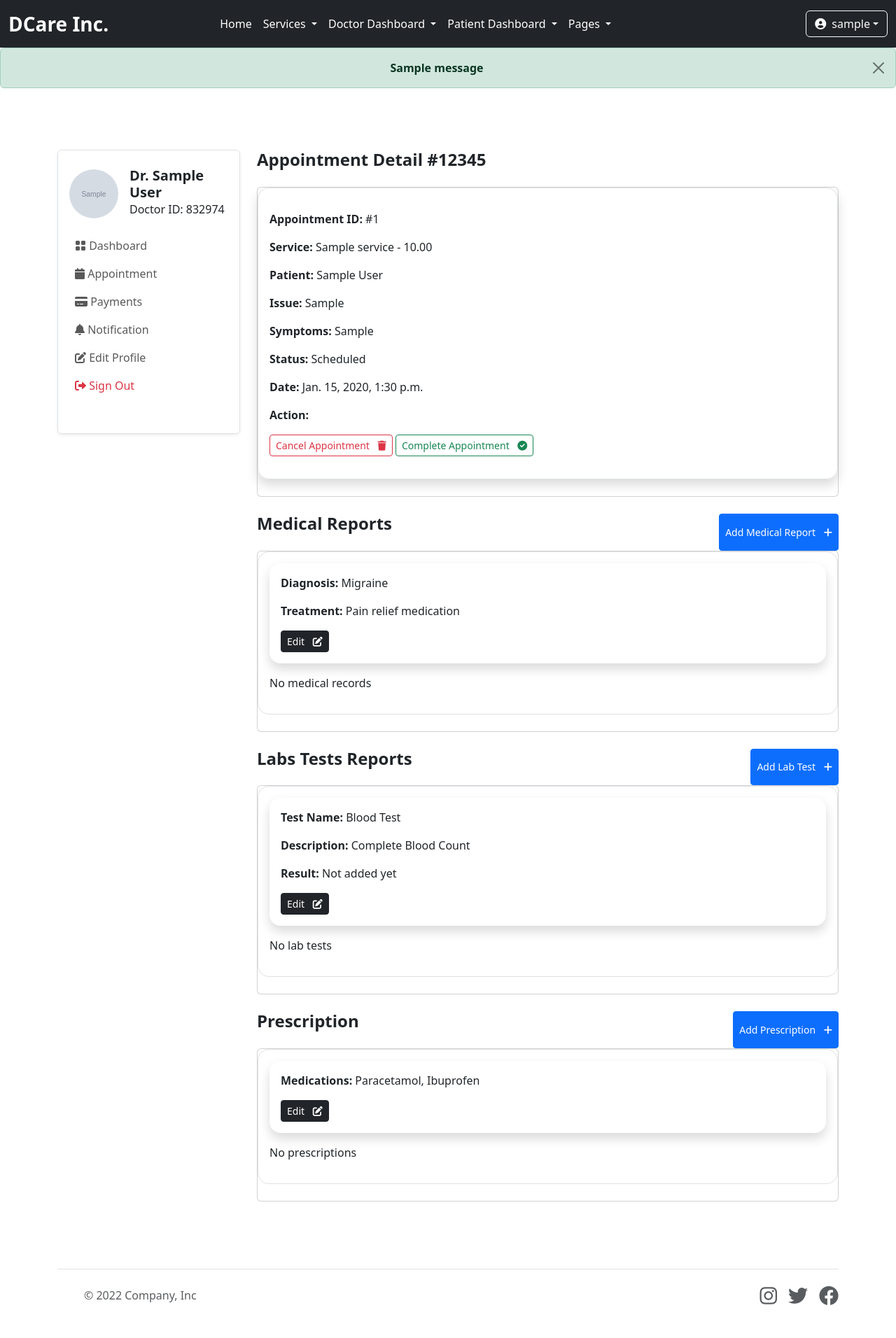
After one commit to mttaherpoor/hms, a Django app: page /doctor/appointments/1/ in a window 1280 px wide. The commit adds this page. Shown: the whole page at 70% size. Run offline with Django 5.2, Linux system fonts and the light colour scheme; a user stored in the database is signed in; tables that the repository leaves empty hold one stand-in row (values such as "Sample post"); grey boxes marked "Sample" are stand-in pictures; one stand-in notice (Sample message) is shown; parts of the project's set-up code (start-up, migrations or seed data) failed here and were passed over.

Commit message:
feat: add doctor appointment management

```diff
--- a/base/models.py
+++ b/base/models.py
@@ -26,7 +26,7 @@ class Service(models.Model):
         return f'{self.name} - {self.cost}'
 
     def get_absolute_url(self):
-        return reverse("service_datail", kwargs={"pk": self.pk})
+        return reverse("base:service-datail", kwargs={"pk": self.pk})
 
     @property
     def image_data(self):
@@ -70,6 +70,8 @@ class Appointment(models.Model):
     def __str__(self):
         return f"{self.patient.full_name} with {self.doctor.full_name}"
 
+    def get_absolute_url(self):
+        return reverse("doctor:appointment-detail", kwargs={"appointment_id": self.appointment_id})
 
 class MedicalRecord(models.Model):
     appointment = models.ForeignKey(Appointment, on_delete=models.CASCADE)
--- /dev/null
+++ b/doctor/templates/doctor/appointment_detail.html
@@ -0,0 +1,171 @@
+{% extends '_base.html' %}
+
+{% load static %}
+
+{% block page_title %}
+    Appointments
+{% endblock %}
+
+{% block content %}
+<section class="pt-5 pb-5">
+    <div class="container">
+        <div class="row mt-0 mt-md-4">
+
+            {% include "doctor/sidebar.html" %}
+
+            <div class="col-lg-9 col-md-8 col-12">
+                <h4 class="mb-0 mb-4 fw-bold">Appointment Detail #12345</h4>
+                <div class="card mb-4">
+                    <div class="shadow border p-3 mb-4 rounded-4">
+                        <p>
+                            <a>
+                            <p><span class="fw-semibold text-dark">Appointment ID:</span> #{{appointment.appointment_id}}</p>
+                            <p><span class="fw-semibold text-dark">Service:</span> {{appointment.service}}</p>
+                            <p><span class="fw-semibold text-dark">Patient:</span> {{appointment.patient}}</p>
+                            <p><span class="fw-semibold text-dark">Issue:</span> {{appointment.issues}}</p>
+                            <p><span class="fw-semibold text-dark">Symptoms:</span> {{appointment.symptoms}}</p>
+                            <p><span class="fw-semibold text-dark">Status:</span> {{appointment.get_status_display}}</p>
+                            <p><span class="fw-semibold text-dark">Date:</span> {{appointment.appointment_date}}</p>
+                                <p>
+                                    <span class="fw-semibold text-dark">Action:</span>
+                                    {% if appointment.status == appointment.APPOINTMENT_STATUS_SCHEDULED  %}
+
+                                        <form action="{% url 'doctor:appointment-cancel' appointment.appointment_id %}" method="post" style="display:inline;">
+                                            {% csrf_token %}
+                                            <button type="submit" class="btn btn-outline-danger btn-sm">
+                                                Cancel Appointment <i class="fas fa-trash ms-2"></i>
+                                            </button>
+                                        </form>
+
+                                        <form action="{% url 'doctor:appointment-completed' appointment.appointment_id %}" method="post" style="display:inline;">
+                                            {% csrf_token %}
+                                            <button type="submit" class="btn btn-outline-success btn-sm ">
+                                                Complete Appointment <i class="fas fa-check-circle ms-2"></i>
+                                            </button>
+                                        </form>
+                                    {% endif %}
+
+                                    {% if appointment.status == appointment.APPOINTMENT_STATUS_CANCELLED  %}
+                                        <form action="{% url 'doctor:appointment-activate' appointment.appointment_id %}" method="post" style="display:inline;">
+                                            {% csrf_token %}
+                                            <button type="submit" class="btn btn-outline-warning btn-sm">
+                                                Activate Appointment <i class="fas fa-check ms-2"></i>
+                                            </button>
+                                        </form>
+                                    {% endif %}
+
+                                    {% if appointment.status == appointment.APPOINTMENT_STATUS_COMPLETED  %}
+                                        <a href="#" class="btn btn-outline-success btn-sm">Completed <i class="fas fa-circle ms-2"></i></a>
+                                    {% endif %}
+                                </p>
+                            </a>
+                        </p>
+                    </div>
+                </div>
+
+                <div id="medical-report">
+                    <div class="d-flex justify-content-between">
+                        <h4 class="mb-0 mb-4 fw-bold">Medical Reports</h4>
+                        <button class="btn btn-primary btn-sm" type="button" data-bs-toggle="collapse" data-bs-target="#collapseMedicalReport" aria-expanded="false" aria-controls="collapseMedicalReport">Add Medical Report <i class="fas fa-plus ms-2"></i></button>
+                    </div>
+                    <div class="collapse" id="collapseMedicalReport">
+                        <div class="border p-3 mb-4 rounded-4">
+                            <form action="#" method="POST">
+                                <input type="text" class="form-control mb-3" name="diagnosis" placeholder="Diagnosis" />
+                                <input type="text" class="form-control mb-3" name="treatment" placeholder="Treatment" />
+                                <button class="btn btn-secondary btn-sm">Save <i class="fas fa-save ms-2"></i></button>
+                            </form>
+                        </div>
+                    </div>
+
+                    <div class="card mb-4">
+                        <div class="border p-3 mb-4 rounded-4">
+                            <div class="shadow p-3 rounded-4 mb-3">
+                                <p><span class="fw-semibold text-dark">Diagnosis:</span> Migraine</p>
+                                <p><span class="fw-semibold text-dark">Treatment:</span> Pain relief medication</p>
+                                <button class="btn btn-dark btn-sm" type="button" data-bs-toggle="collapse" data-bs-target="#collapseMedicalRecord1" aria-expanded="false" aria-controls="collapseMedicalRecord1">Edit <i class="fas fa-edit ms-2"></i></button>
+                                <div class="collapse mt-3" id="collapseMedicalRecord1">
+                                    <div class="border p-3 rounded-4">
+                                        <form action="#" method="POST">
+                                            <input type="text" class="form-control mb-3" value="Migraine" name="diagnosis" placeholder="Diagnosis" />
+                                            <input type="text" class="form-control mb-3" value="Pain relief medication" name="treatment" placeholder="Treatment" />
+                                            <button class="btn btn-secondary btn-sm">Save Changes <i class="fas fa-save ms-2"></i></button>
+                                        </form>
+                                    </div>
+                                </div>
+                            </div>
+                            <p>No medical records</p>
+                        </div>
+                    </div>
+                </div>
+
+                <div id="lab-test">
+                    <div class="d-flex justify-content-between">
+                        <h4 class="mb-0 mb-4 fw-bold">Labs Tests Reports</h4>
+                        <button class="btn btn-primary btn-sm" type="button" data-bs-toggle="collapse" data-bs-target="#collapseLabTest" aria-expanded="false" aria-controls="collapseLabTest">Add Lab Test <i class="fas fa-plus ms-2"></i></button>
+                    </div>
+                    <div class="collapse" id="collapseLabTest">
+                        <div class="border p-3 mb-4 rounded-4">
+                            <form action="#" method="POST">
+                                <input type="text" class="form-control mb-3" name="test_name" placeholder="Test name" />
+                                <input type="text" class="form-control mb-3" name="description" placeholder="Description" />
+                                <button class="btn btn-secondary btn-sm">Save <i class="fas fa-save ms-2"></i></button>
+                            </form>
+                        </div>
+                    </div>
+                    <div class="card mb-4">
+                        <div class="border p-3 mb-4 rounded-4">
+                            <div class="shadow p-3 rounded-4 mb-3">
+                                <p><span class="fw-semibold text-dark">Test Name:</span> Blood Test</p>
+                                <p><span class="fw-semibold text-dark">Description:</span> Complete Blood Count</p>
+                                <p><span class="fw-semibold text-dark">Result:</span> Not added yet</p>
+                                <button class="btn btn-dark btn-sm" type="button" data-bs-toggle="collapse" data-bs-target="#collapseLabTest1" aria-expanded="false" aria-controls="collapseLabTest1">Edit <i class="fas fa-edit ms-2"></i></button>
+                                <div class="collapse mt-3" id="collapseLabTest1">
+                                    <div class="border p-3 rounded-4">
+                                        <form action="#" method="POST">
+                                            <input type="text" class="form-control mb-3" value="Blood Test" name="test_name" placeholder="Test name" />
+                                            <input type="text" class="form-control mb-3" value="Complete Blood Count" name="description" placeholder="Description" />
+                                            <button class="btn btn-secondary btn-sm">Save Changes <i class="fas fa-save ms-2"></i></button>
+                                        </form>
+                                    </div>
+                                </div>
+                            </div>
+                            <p>No lab tests</p>
+                        </div>
+                    </div>
+                </div>
+
+                <div class="d-flex justify-content-between">
+                    <h4 class="mb-0 mb-4 fw-bold">Prescription</h4>
+                    <button class="btn btn-primary btn-sm" type="button" data-bs-toggle="collapse" data-bs-target="#collapsePrescription" aria-expanded="false" aria-controls="collapsePrescription">Add Prescription <i class="fas fa-plus ms-2"></i></button>
+                </div>
+                <div class="collapse" id="collapsePrescription">
+                    <div class="border p-3 mb-4 rounded-4">
+                        <form action="#" method="POST">
+                            <textarea class="form-control mb-3" name="medications" placeholder="Medications"></textarea>
+                            <button class="btn btn-secondary btn-sm">Save <i class="fas fa-save ms-2"></i></button>
+                        </form>
+                    </div>
+                </div>
+                <div class="card mb-4">
+                    <div class="border p-3 mb-4 rounded-4">
+                        <div class="shadow p-3 rounded-4 mb-3">
+                            <p><span class="fw-semibold text-dark">Medications:</span> Paracetamol, Ibuprofen</p>
+                            <button class="btn btn-dark btn-sm" type="button" data-bs-toggle="collapse" data-bs-target="#collapsePrescription1" aria-expanded="false" aria-controls="collapsePrescription1">Edit <i class="fas fa-edit ms-2"></i></button>
+                            <div class="collapse mt-3" id="collapsePrescription1">
+                                <div class="border p-3 rounded-4">
+                                    <form action="#" method="POST">
+                                        <input type="text" class="form-control mb-3" name="medications" value="Paracetamol, Ibuprofen" placeholder="Medications" />
+                                        <button class="btn btn-secondary btn-sm">Save Changes <i class="fas fa-save ms-2"></i></button>
+                                    </form>
+                                </div>
+                            </div>
+                        </div>
+                        <p>No prescriptions</p>
+                    </div>
+                </div>
+            </div>
+        </div>
+    </div>
+</section>
+{% endblock %}
--- a/doctor/templates/doctor/sidebar.html
+++ b/doctor/templates/doctor/sidebar.html
@@ -8,7 +8,7 @@
         <div class="collapse navbar-collapse p-3" id="sidenav">
             <div class="navbar-nav flex-column">
                 <div class="d-flex align-items-center mb-3">
-                    <img src="https://media.istockphoto.com/id/177373093/photo/indian-male-doctor.jpg?s=612x612&w=0&k=20&c=5FkfKdCYERkAg65cQtdqeO_D0JMv6vrEdPw3mX1Lkfg=" alt="avatar" class="rounded-circle avatar-xl" style="width: 70px; height: 70px; object-fit: cover" />
+                    <img src="{{ doctor.image_data.url }}" alt="{{ doctor.image_data.alt }}" class="rounded-circle avatar-xl" style="width: 70px; height: 70px; object-fit: cover" />
                     <div class="ms-3">
                         <h5 class="mb-0 fw-bold">Dr. {{doctor.full_name }}</h5>
                         <p class="mb-1 fs-6">Doctor ID: 832974</p>
@@ -16,23 +16,28 @@
                 </div>
                 <ul class="list-unstyled ms-n2 mb-4">
                     <li class="nav-item">
-                        <a class="dropdown-item nav-link" href="/doctor/dashboard.html"><i class="bi bi-grid-fill"></i> Dashboard</a>
+                        <a class="dropdown-item nav-link" href="{% url 'doctor:dashboard' %}"><i class="bi bi-grid-fill"></i> Dashboard</a>
                     </li>
                     <li class="nav-item">
-                        <a class="dropdown-item nav-link" href="/doctor/appointments.html"><i class="fas fa-calendar"></i> Appointment</a>
+                        <a class="dropdown-item nav-link" href="{% url 'doctor:appointment-list' %}"><i class="fas fa-calendar"></i> Appointment</a>
                     </li>
 
                     <li class="nav-item">
-                        <a class="dropdown-item nav-link" href="/doctor/payments.html"><i class="fas fa-credit-card"></i> Payments</a>
+                        <a class="dropdown-item nav-link" href="{% url 'doctor:dashboard' %}"><i class="fas fa-credit-card"></i> Payments</a>
                     </li>
                     <li class="nav-item">
-                        <a class="dropdown-item nav-link" href="/doctor/notifications.html"><i class="fas fa-bell"></i> Notification</a>
+                        <a class="dropdown-item nav-link" href="{% url 'doctor:dashboard' %}"><i class="fas fa-bell"></i> Notification</a>
                     </li>
                     <li class="nav-item">
-                        <a class="nav-link" href="/doctor/profile.html"> <i class="fas fa-edit"></i> Edit Profile </a>
+                        <a class="nav-link" href="{% url 'doctor:dashboard' %}"> <i class="fas fa-edit"></i> Edit Profile </a>
                     </li>
                     <li class="nav-item">
-                        <a class="nav-link" href="../auth/login.html"> <i class="fas fa-sign-out-alt"></i> Sign Out </a>
+                        <form action="{% url 'logout' %}" method="post">
+                            {% csrf_token %}
+                            <button type="submit" class="nav-link border-0 bg-transparent text-danger">
+                                <i class="fas fa-sign-out-alt"></i> Sign Out
+                            </button>
+                        </form>
                     </li>
                 </ul>
             </div>
--- a/doctor/urls.py
+++ b/doctor/urls.py
@@ -6,5 +6,12 @@ app_name = 'doctor'
 
 urlpatterns = [
     path('',views.DashboardView.as_view(),name='dashboard'),
+    path('appointments/',views.AppointmentsView.as_view(),name='appointment-list'),
+    path('appointments/<str:appointment_id>/',views.AppointmentDetailView.as_view(),name='appointment-detail'),
+
+    path('appointments/<str:appointment_id>/cancel/',views.AppointmentCancelView.as_view(),name='appointment-cancel'),
+    path('appointments/<str:appointment_id>/aactivate/',views.AppointmentActivateView.as_view(),name='appointment-activate'),
+    path('appointments/<str:appointment_id>/acomplete/',views.AppointmentCompletedView.as_view(),name='appointment-completed'),
+
 
 ]
--- a/doctor/views.py
+++ b/doctor/views.py
@@ -1,7 +1,10 @@
-from django.views.generic import DetailView,TemplateView
+from django.contrib import messages
 from django.contrib.auth.mixins import LoginRequiredMixin
+from django.shortcuts import get_object_or_404, redirect
+from django.views.generic import DetailView, TemplateView, ListView, View
+
 from .models import Doctor,Notification
-from base.models import Appointment
+from base.models import Appointment, LabTest, MedicalRecord, Prescription
 
 class DashboardView(LoginRequiredMixin, TemplateView):
     template_name = 'doctor/dashboard.html'
@@ -15,3 +18,87 @@ class DashboardView(LoginRequiredMixin, TemplateView):
         context["appointments"] =Appointment.objects.filter(doctor=doctor)
 
         return context
+
+
+class AppointmentsView(LoginRequiredMixin, ListView):
+    model = Appointment
+    template_name = "doctor/appointments.html"
+    context_object_name = "appointments"
+
+    def get_queryset(self):
+        doctor = Doctor.objects.get(user=self.request.user)
+        return Appointment.objects.filter(doctor=doctor)
+
+    def get_context_data(self, **kwargs):
+        context = super().get_context_data(**kwargs)
+        context["doctor"] = Doctor.objects.get(user=self.request.user)
+        return context
+
+
+class AppointmentDetailView(LoginRequiredMixin, DetailView):
+    model = Appointment
+    slug_field = "appointment_id"
+    slug_url_kwarg = "appointment_id"
+    template_name = 'doctor/appointment_detail.html'
+
+    def get_queryset(self):
+        doctor = Doctor.objects.get(user=self.request.user)
+        return Appointment.objects.filter(doctor=doctor)
+
+    def get_context_data(self, **kwargs):
+        context = super().get_context_data(**kwargs)
+        doctor = Doctor.objects.get(user=self.request.user)
+        appointment = self.object
+
+        context["doctor"] = doctor
+        context["appointments"] =appointment
+        context["medical_recoreds"] =MedicalRecord.objects.filter(appointment=appointment)
+        context["lab_tests"] =LabTest.objects.filter(appointment=appointment)
+        context["prescriptions"] =Prescription.objects.filter(appointment=appointment)
+
+        return context
+
+
+class AppointmentCancelView(LoginRequiredMixin, View):
+
+    def post(self, request, *args, **kwargs):
+        doctor = Doctor.objects.get(user=request.user)
+
+        appointment = get_object_or_404(Appointment,appointment_id=self.kwargs["appointment_id"],doctor=doctor)
+
+        appointment.status = Appointment.APPOINTMENT_STATUS_CANCELLED
+        appointment.save(update_fields=["status"])
+
+        messages.success(request, "Appointment Cancelled Successfully")
+
+        return redirect(appointment.get_absolute_url())
+
+
+class AppointmentActivateView(LoginRequiredMixin, View):
+
+    def post(self, request, *args, **kwargs):
+        doctor = Doctor.objects.get(user=request.user)
+
+        appointment = get_object_or_404(Appointment,appointment_id=self.kwargs["appointment_id"],doctor=doctor)
+
+        appointment.status = Appointment.APPOINTMENT_STATUS_SCHEDULED
+        appointment.save(update_fields=["status"])
+
+        messages.success(request, "Appointment Re-SCHEDULED Successfully")
+
+        return redirect(appointment.get_absolute_url())
+
+
+class AppointmentCompletedView(LoginRequiredMixin, View):
+
+    def post(self, request, *args, **kwargs):
+        doctor = Doctor.objects.get(user=request.user)
+
+        appointment = get_object_or_404(Appointment,appointment_id=self.kwargs["appointment_id"],doctor=doctor)
+
+        appointment.status = Appointment.APPOINTMENT_STATUS_COMPLETED
+        appointment.save(update_fields=["status"])
+
+        messages.success(request, "Appointment COMPLETED Successfully")
+
+        return redirect(appointment.get_absolute_url())
--- a/templates/_base.html
+++ b/templates/_base.html
@@ -17,8 +17,12 @@
 
         {% include "header.html" %}
 
-        {% block content%}
-        {% endblock content%}
+        {% for message in messages %}
+            <div class="alert alert-{{message.tags}} alert-dismissible fade show text-center" role="alert">
+                <strong> {{message}}</strong>
+                <button type="button" class="btn-close" data-bs-dismiss="alert" aria-label="Close"></button>
+            </div>
+        {% endfor %} {% block content %} {% endblock content %}
 
         {% include "footer.html" %}
 
```
Also changed, not shown: doctor/templates/doctor/appointments.html (added, +40 -0 lines).
